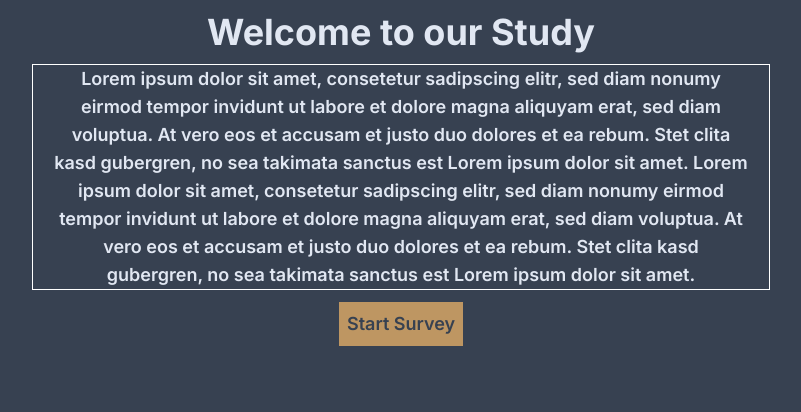
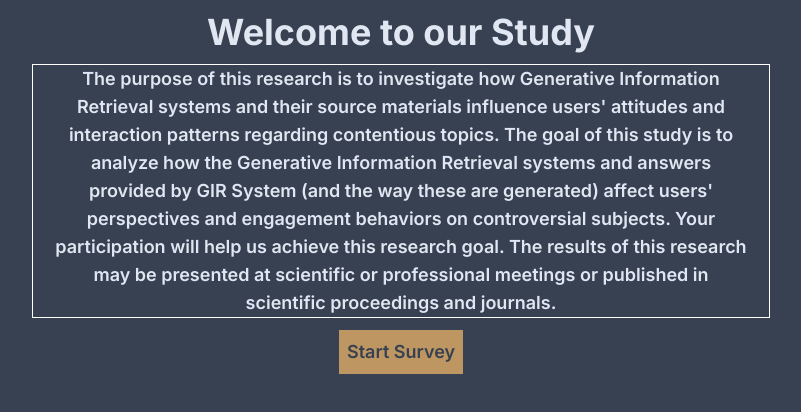
Before and after one commit to FelixHornberger/llmsearchengine-nextjs, a Next.js app: page / in a window 1280 px wide. Shown: the top 412 px of the page, without its empty margins (239-1040 px from the left). Built offline with nearby package versions, Linux system fonts and the light colour scheme.

Commit message:
Filling Info into IntroPage
No more lore ispum

```diff
--- a/components/pages/Intro.jsx
+++ b/components/pages/Intro.jsx
@@ -6,8 +6,18 @@ function Intro({nextPage, addTime}){
         <div className="text-center place-items-center mb-3">
             <h1 >Welcome to our Study</h1>
         </div>
-        <div className="task-box mb-3 max-w-prose place-items-center px-5 border border-white">
-            <p className="text-padding text-center">Lorem ipsum dolor sit amet, consetetur sadipscing elitr, sed diam nonumy eirmod tempor invidunt ut labore et dolore magna aliquyam erat, sed diam voluptua. At vero eos et accusam et justo duo dolores et ea rebum. Stet clita kasd gubergren, no sea takimata sanctus est Lorem ipsum dolor sit amet. Lorem ipsum dolor sit amet, consetetur sadipscing elitr, sed diam nonumy eirmod tempor invidunt ut labore et dolore magna aliquyam erat, sed diam voluptua. At vero eos et accusam et justo duo dolores et ea rebum. Stet clita kasd gubergren, no sea takimata sanctus est Lorem ipsum dolor sit amet.</p>
+        <div className="px-5">
+            <div className="task-box mb-3 max-w-prose place-items-center px-5 border border-white ">
+                <p className="text-padding text-center">
+                The purpose of this research is to investigate how Generative Information Retrieval systems and their
+                source materials influence users' attitudes and interaction patterns regarding contentious topics. The
+                goal of this study is to analyze how the Generative Information Retrieval systems and answers
+                provided by GIR System (and the way these are generated) affect users' perspectives and engagement
+                behaviors on controversial subjects. Your participation will help us achieve this research goal. The
+                results of this research may be presented at scientific or professional meetings or published in
+                scientific proceedings and journals.
+                </p>
+            </div>
         </div>
         <NextPageButton nextPage={nextPage} addTime={addTime}></NextPageButton>
     </>);
```
